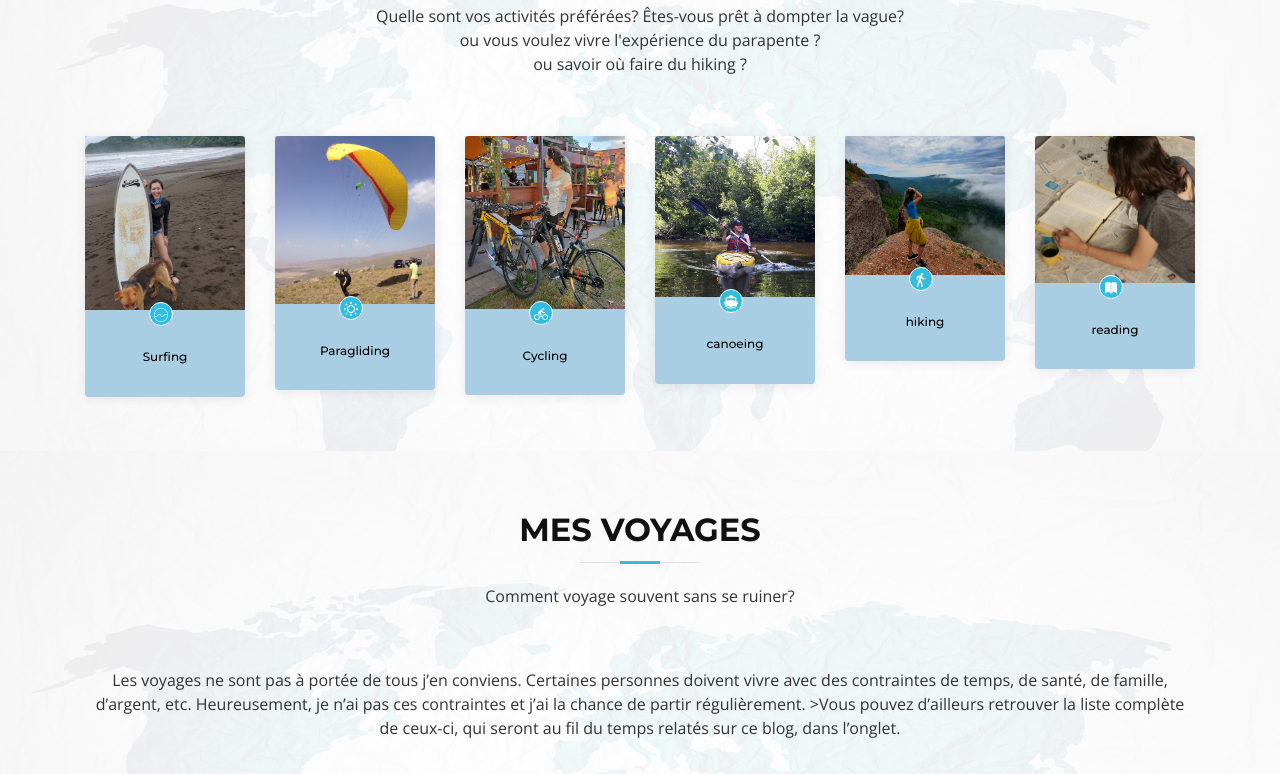
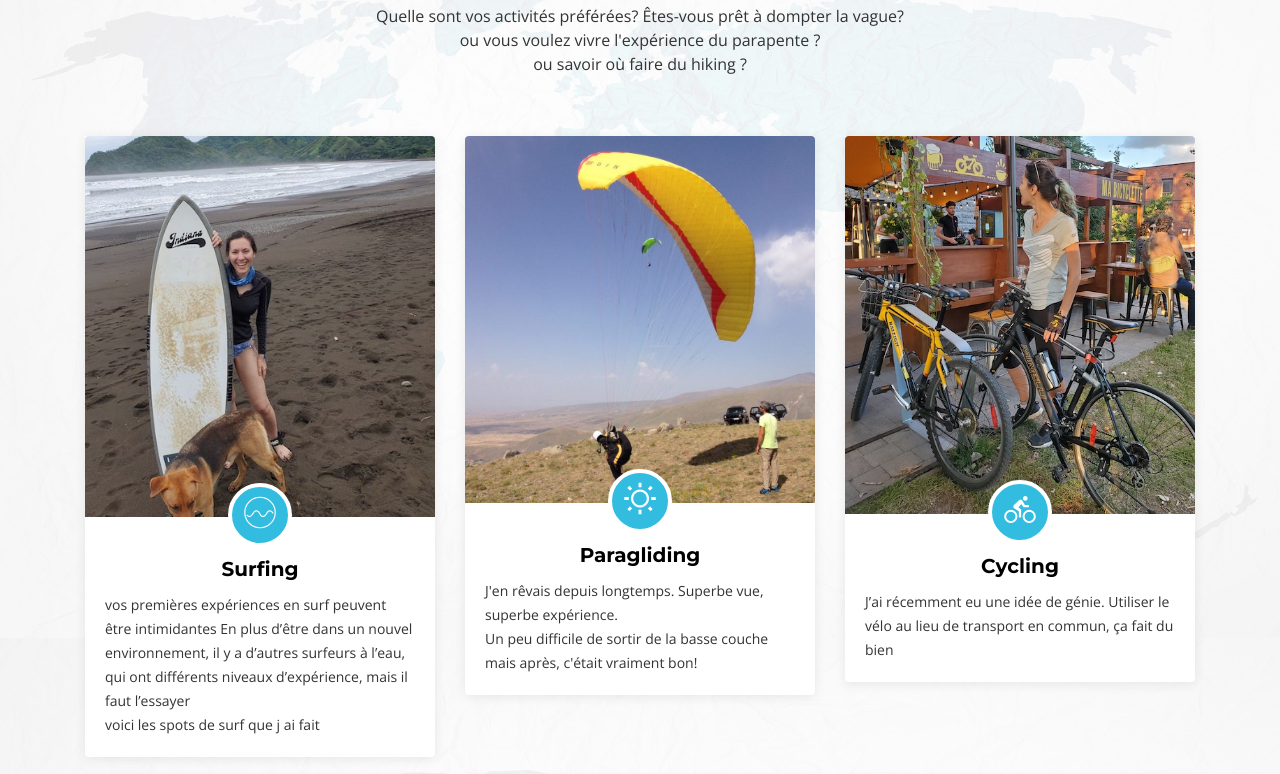
Before and after one commit to Raha-Kheirinia/My-Blue-Life, a plain HTML site: page index.html in a window 1280 px wide. Shown: the part 1434-2208 px from the top of the page. Drawn offline with nearby package versions, Linux system fonts and the light colour scheme; files whose address does not match are found by name.

Commit message:
resize pics

```diff
--- a/css/style.css
+++ b/css/style.css
@@ -658,10 +658,10 @@ body.mobile-nav-active #mobile-nav-toggle {
 }
 
 #activity .about-col {
-  background: rgb(169, 205, 226);
+  background: #fff;
   border-radius: 0 0 4px 4px;
   box-shadow: 0px 2px 12px rgba(0, 0, 0, 0.08);
-  margin-bottom: 14px;
+  margin-bottom: 20px;
 }
 
 #activity .about-col .img {
@@ -673,22 +673,23 @@ body.mobile-nav-active #mobile-nav-toggle {
 }
 
 #activity .about-col .icon {
-  width: 24px;
-  height: 24px;
+  width: 64px;
+  height: 64px;
+  padding-top: 8px;
   text-align: center;
   position: absolute;
   background-color: #32bcdf;
   border-radius: 50%;
   text-align: center;
-  border: 1px solid #fff;
-  left: calc( 50% - 16px);
-  bottom: -16px;
+  border: 4px solid #fff;
+  left: calc( 50% - 32px);
+  bottom: -30px;
   transition: 0.3s;
 }
 
 
 #activity .about-col i {
-  font-size: 16px;
+  font-size: 36px;
   line-height: 1;
   color: #fff;
   transition: 0.3s;
@@ -705,8 +706,8 @@ body.mobile-nav-active #mobile-nav-toggle {
 #activity .about-col h2 {
   color: #000;
   text-align: center;
-  font-weight: 500;
-  font-size: 12px;
+  font-weight: 700;
+  font-size: 20px;
   padding: 0;
   margin: 40px 0 12px 0;
 }
@@ -720,12 +721,15 @@ body.mobile-nav-active #mobile-nav-toggle {
 }
 
 #activity .about-col p {
-  font-size: 6px;
+  font-size: 14px;
   line-height: 24px;
   color: #333;
   margin-bottom: 0;
   padding: 0 20px 20px 20px;
 }
+
+
+
 
 /* Services Section
 --------------------------------*/
--- a/index.html
+++ b/index.html
@@ -176,49 +176,44 @@
 
         <div class="row about-cols">
 
-          <div class="col-md-2 wow fadeInUp" data-wow-delay="0.1s">
+
+
+          <div class="col-md-4 wow fadeInUp" data-wow-delay="0.1s">
             <div class="about-col">
               <div class="img">
                 <img src="img/activity/surfing/20190624.jpg" alt="" class="img-fluid">
                 <div class="icon"><i class="ion-ios-analytics-outline"></i></div>
               </div>
               <h2 class="title"><a href="#">Surfing</a></h2>
-
-
-                  <!--==========================
-                      <p>
+              <p>
                 vos premières expériences en surf peuvent être intimidantes
                 En plus d’être dans un nouvel environnement, il y a d’autres surfeurs à l’eau,
-                 qui ont différents niveaux d’expérience, mais il faut l’essayer
-
-                     voici  les spots de surf que j ai fait <br>
+                 qui ont différents niveaux d’expérience, mais il faut l’essayer <br> voici  les spots de surf que j ai fait <br>
+                  <!--==========================
                 J’ai finalement fait une autre activitée qu’aller à UdeM,
                 J’ai fait du Surf pour la premier fois la fin de mes etudes. C’était tellement
                   l’fun! Pourtant, c’était la journée horrible, il fesait pas très beau et pleuvait tout le temps!    ============================-->
 
-            <p class=""></p>
+              </p>
             </div>
           </div>
 
-          <div class="col-md-2 wow fadeInUp" data-wow-delay="0.2s">
+          <div class="col-md-4 wow fadeInUp" data-wow-delay="0.2s">
             <div class="about-col">
               <div class="img">
                 <img src="img/activity/paraglider/20170717.jpg" alt="" class="img-fluid">
                 <div class="icon"><i class="ion-android-sunny"></i></div>
               </div>
               <h2 class="title"><a href="#">Paragliding</a></h2>
-                             <!--==========================
-           <p>
+              <p>
                 J'en rêvais depuis longtemps.
                 Superbe vue, superbe expérience. <br>
                 Un peu difficile de sortir de la basse couche mais après, c'était vraiment bon!
-              </p>    ============================-->
-              <p class=""></p>
-
+              </p>
             </div>
           </div>
 
-          <div class="col-md-2 wow fadeInUp">
+          <div class="col-md-4 wow fadeInUp">
             <div class="about-col">
               <div class="img">
                 <img src="img/activity/bike/20200819.jpg" alt="" class="img-fluid">
@@ -227,75 +222,66 @@
 
               </div>
               <h2 class="title"><a href="#">Cycling</a></h2>
-                             <!--==========================
-           <p>
+              <p>
                 J’ai récemment eu une idée de génie.
                 Utiliser le vélo au lieu de transport en commun, ça fait du bien
-              </p>    ============================-->
-              <p class=""></p>
-
+              </p>
             </div>
           </div>
 
+        </div>
 
-          <div class="col-md-2 wow fadeInUp">
+        <div class="row about-cols">
+
+          <div class="col-md-4 wow fadeInUp">
             <div class="about-col">
               <div class="img">
                 <img src="img/activity/canon/20200720.jpg" alt="" class="img-fluid">
                 <div class="icon"><i class="ion-android-boat"></i></div>
               </div>
               <h2 class="title"><a href="#">canoeing</a></h2>
-                             <!--==========================
-            <p>
+              <p>
                 Le canoë est l'activité idéale pour passer un bon moment avec vos amis.
                 Je vous donne ici mon avis et les différents endroit a faire du canoë.
-              </p>    ============================-->
-              <p class=""></p>
-
+              </p>
             </div>
           </div>
 
-          <div class="col-md-2 wow fadeInUp" data-wow-delay="0.1s">
+          <div class="col-md-4 wow fadeInUp" data-wow-delay="0.1s">
             <div class="about-col">
               <div class="img">
                 <img src="img/activity/hiking/hiking.jpg" alt="" class="img-fluid">
                 <div class="icon"><i class="ion-android-walk"></i></div>
               </div>
               <h2 class="title"><a href="#">hiking</a></h2>
-                             <!--==========================
-           <p>
+              <p>
                 J'aime faire de la randonnée pédestres seule ou, avec des bons amis.
                 Vous allez trouver mes hiking au Canada avec des infos toutes indiquées.
-              </p>    ============================-->
-              <p class=""></p>
-
+              </p>
             </div>
           </div>
 
-          <div class="col-md-2 wow fadeInUp" data-wow-delay="0.2s">
+          <div class="col-md-4 wow fadeInUp" data-wow-delay="0.2s">
             <div class="about-col">
               <div class="img">
                 <img src="img/activity/reading/1.JPG" alt="" class="img-fluid">
                 <div class="icon"><i class="ion-ios-book"></i></div>
               </div>
               <h2 class="title"><a href="#">reading</a></h2>
-                             <!--==========================
               <p>
                 Les livres, il y en a pour tous les goûts et toutes les occasions
                 ici vous pouvez découvrir les palmarès de mes livres préférés qui font du bien!
                 <br>bien évidemment à mon avis.
-              </p>    ============================-->
-              <p class=""></p>
-
+              </p>
             </div>
           </div>
 
         </div>
 
+
+
       </div>
     </section><!-- #about -->
-
-
 
     <!--==========================
       voyage Section
```
